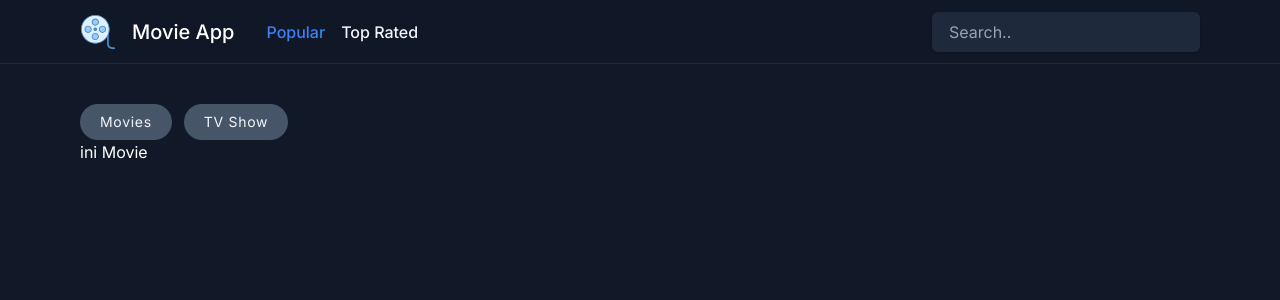
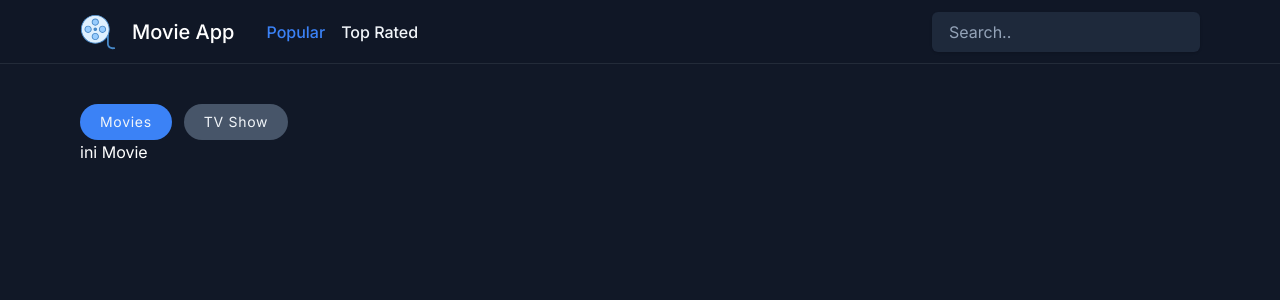
Before and after one commit to ionivetech/movie-app, a React (Vite) app: page / in a window 1280 px wide. Shown: the top 300 px of the page. Built offline with nearby package versions, Linux system fonts and the light colour scheme.

Commit message:
add redux toolkit

```diff
--- a/src/App.tsx
+++ b/src/App.tsx
@@ -4,14 +4,20 @@ import type { ITab } from '@/interfaces/ITab'
 // Components
 import Navbar from 'components/Navbar'
 import Router from '@/Router'
+// Stores
+import { useAppSelector, useAppDispatch } from '@/stores/Hooks'
+import { setTabActive, getTabActive } from '@/stores/MovieSlice'
 
 function App() {
-  const [tabActive, setTabActive] = useState<string>('movie')
-
+  // Variables
+  const tabActive: string = useAppSelector(getTabActive)
   const tabs: ITab[] = [
     { id: 'movie', label: 'Movies' },
     { id: 'tv', label: 'TV Show' },
   ]
+
+  // Methods
+  const dispatch = useAppDispatch()
 
   return (
     <div className='relative'>
@@ -24,11 +30,11 @@ function App() {
               <div
                 key={tab.id}
                 className={`px-5 py-2 rounded-full bg-slate-600 text-sm text-slate-100 tracking-wider transition ease-in-out duration-200
-                  ${tabActive === tab.id ? 'bg-blue-500 cursor-default' : 'cursor-pointer'}
+                  ${tabActive === tab.id ? '!bg-blue-500 cursor-default' : 'cursor-pointer'}
                 `}
                 tabIndex={index}
                 role='button'
-                onClick={() => setTabActive(tab.id)}
+                onClick={() => dispatch(setTabActive(tab.id))}
               >
                 {tab.label}
               </div>
--- /dev/null
+++ b/src/interfaces/IMovieStore.ts
@@ -0,0 +1,3 @@
+export interface IMovieStore {
+  tabActive: string
+}
--- a/src/main.tsx
+++ b/src/main.tsx
@@ -2,14 +2,18 @@ import React from 'react'
 import ReactDOM from 'react-dom/client'
 import App from '@/App'
 import { BrowserRouter } from 'react-router-dom'
+// Stores
 import { Provider } from 'react-redux'
+import Store from '@/stores/Store'
 
 import './assets/css/main.css'
 
 ReactDOM.createRoot(document.getElementById('root') as HTMLElement).render(
   <React.StrictMode>
     <BrowserRouter>
-      <App />
+      <Provider store={Store}>
+        <App />
+      </Provider>
     </BrowserRouter>
   </React.StrictMode>
 )
--- /dev/null
+++ b/src/stores/Hooks.ts
@@ -0,0 +1,6 @@
+import { useDispatch, useSelector } from 'react-redux'
+import type { TypedUseSelectorHook } from 'react-redux'
+import type { RootState, AppDispatch } from './Store'
+
+export const useAppDispatch = () => useDispatch<AppDispatch>()
+export const useAppSelector: TypedUseSelectorHook<RootState> = useSelector
--- /dev/null
+++ b/src/stores/MovieSlice.ts
@@ -0,0 +1,30 @@
+import { createSlice } from '@reduxjs/toolkit'
+// Interfaces
+import type { PayloadAction } from '@reduxjs/toolkit'
+import type { IMovieStore } from '@/interfaces/IMovieStore'
+import type { RootState } from '@/stores/Store'
+
+// Initial State
+const initialState: IMovieStore = {
+  tabActive: 'movie',
+}
+
+export const MovieSlice = createSlice({
+  name: 'movie',
+
+  initialState,
+
+  reducers: {
+    setTabActive: (state, action: PayloadAction<string>) => {
+      state.tabActive = action.payload
+    },
+  },
+})
+
+// Export actions
+export const { setTabActive } = MovieSlice.actions
+
+// Export state
+export const getTabActive = (state: RootState) => state.counter.tabActive
+
+export default MovieSlice.reducer
--- /dev/null
+++ b/src/stores/Store.ts
@@ -0,0 +1,13 @@
+import { configureStore } from '@reduxjs/toolkit'
+import movieReducer from '@/stores/MovieSlice'
+
+export const store = configureStore({
+  reducer: {
+    counter: movieReducer,
+  },
+})
+
+export type RootState = ReturnType<typeof store.getState>
+export type AppDispatch = typeof store.dispatch
+
+export default store
```
